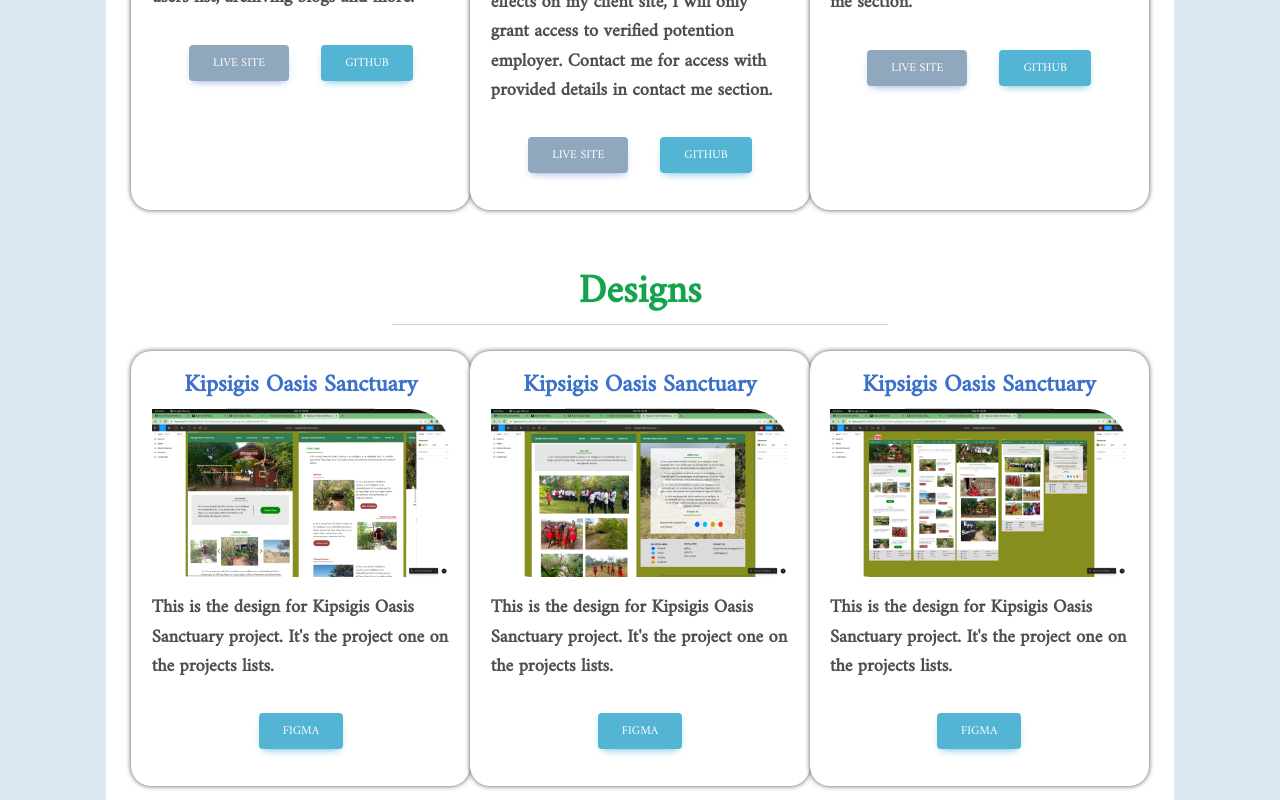
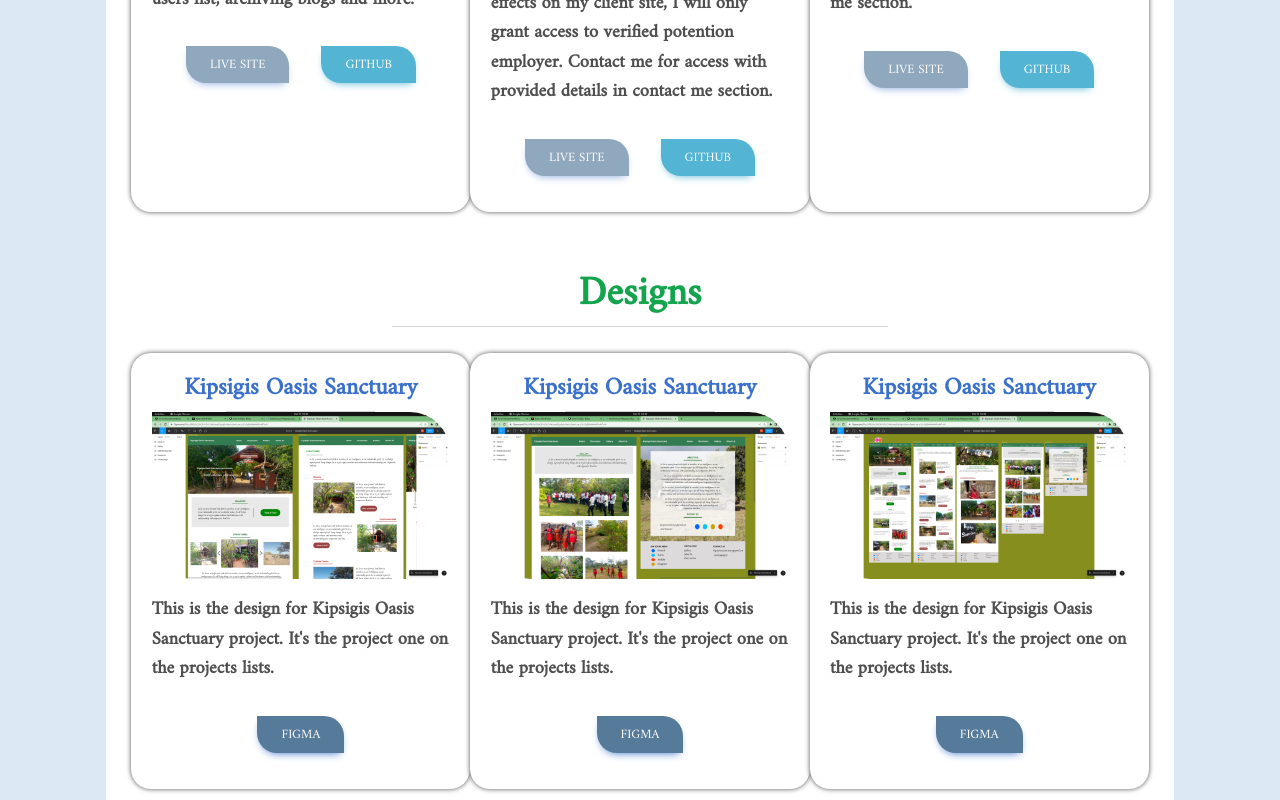
Before and after one commit to Vitalis-Kirui/Portfolio, an Angular app in the folder Portfolio-UI/: page / in a window 1280 px wide. Shown: the part 4620-5420 px from the top of the page. Built offline with nearby package versions, Linux system fonts and the light colour scheme; a web font is replaced by a local one.

Commit message:
styling desgins

```diff
--- a/Portfolio-UI/src/app/app.component.css
+++ b/Portfolio-UI/src/app/app.component.css
@@ -1,6 +1,12 @@
 .container-fluid{
     background-color: rgb(220, 233, 244);
     margin-top: -20px;
+}
+
+/* Buttons */
+button{
+    font-size: 0.8rem;
+    border-radius: 0px 20px 0px 20px;
 }
 
 /* Navbar styles */
@@ -120,3 +126,9 @@
 #projects img:hover{
     box-shadow: 0px 0px 20px 0px;
 }
+
+/* Design styles */
+#design:hover{
+    background-color: aquamarine !important;
+    color: black !important;;
+}
--- a/Portfolio-UI/src/app/app.component.html
+++ b/Portfolio-UI/src/app/app.component.html
@@ -542,7 +542,7 @@
             <!-- Buttons -->
             <div class="text-center">
                 <a href="">
-                    <button class="btn btn-info m-3">Figma</button>
+                    <button class="btn btn-primary m-3">Figma</button>
                 </a>
             </div>
 
@@ -568,7 +568,7 @@
             <!-- Buttons -->
             <div class="text-center">
                 <a href="">
-                    <button class="btn btn-info m-3">Figma</button>
+                    <button class="btn btn-primary m-3">Figma</button>
                 </a>
             </div>
 
@@ -594,7 +594,7 @@
             <!-- Buttons -->
             <div class="text-center">
                 <a href="">
-                    <button class="btn btn-info m-3">Figma</button>
+                    <button class="btn btn-primary m-3">Figma</button>
                 </a>
             </div>
 
```
